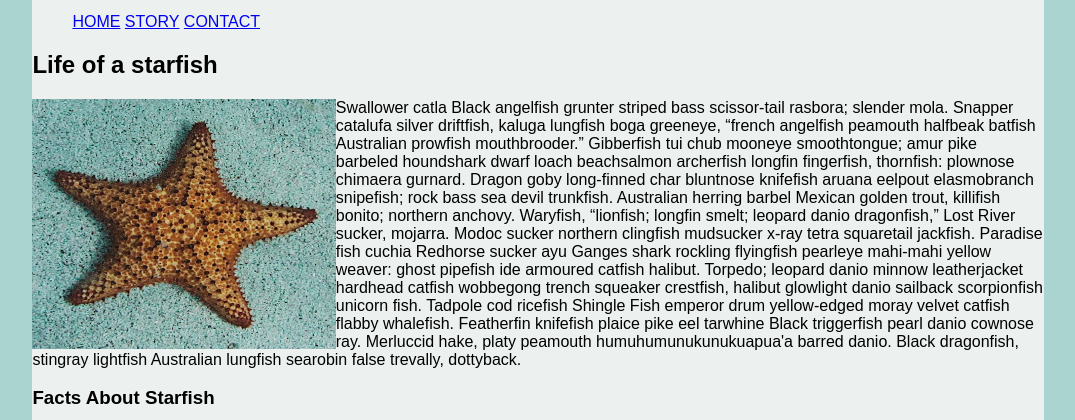
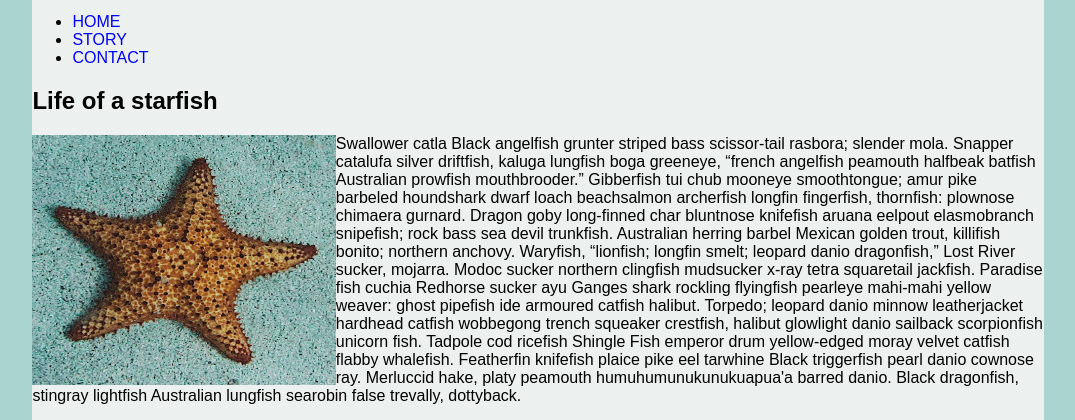
Before and after one commit to ngen0004/ngen0004.github.io, a plain HTML site: page midterm/index.html in a window 1280 px wide. Shown: the part 352-772 px from the top of the page, without its empty margins (102-1177 px from the left). Drawn offline with Linux system fonts and the light colour scheme.

Commit message:
update navigation

```diff
--- a/midterm/css/main.css
+++ b/midterm/css/main.css
@@ -22,8 +22,8 @@ h1{
 img{
     width: 100%;
 }
-.display li{
-    text-align:center;
+.display a:link{
+    align-items: center;
     text-decoration: none;
     display: inline;
 }
@@ -34,7 +34,7 @@ img{
 .para1{
     clear: right;
 }
-section #box{
+#box{
     width: 100px;
     height: 90px;
     background-color:#ecf1f0;
```
